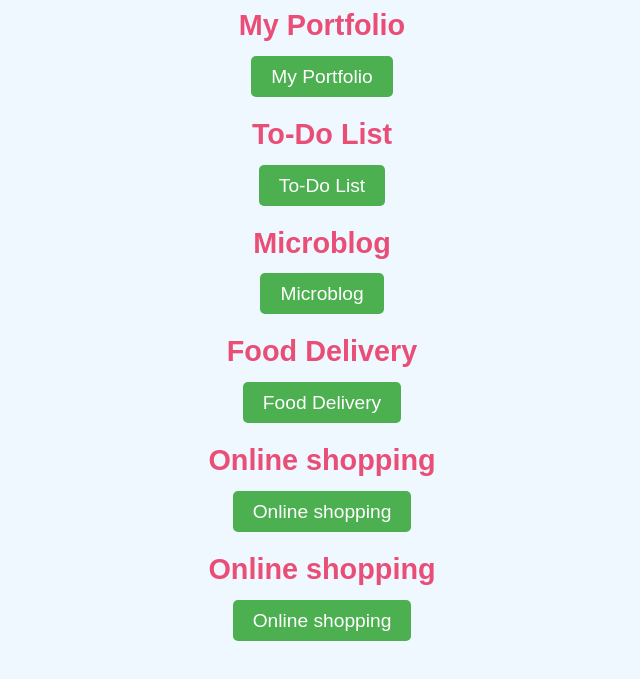
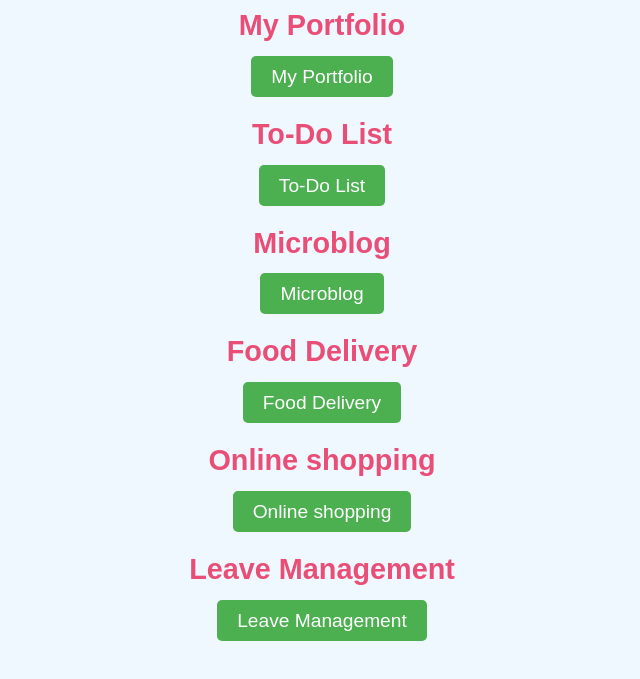
Before and after one commit to sanjayduce/Index, a plain HTML site: page index.html in a window 1280 px wide. Shown: the part 113-792 px from the top of the page, without its empty margins (318-958 px from the left). Drawn offline with Linux system fonts and the light colour scheme.

Commit message:
Update index.html

```diff
--- a/index.html
+++ b/index.html
@@ -72,9 +72,9 @@
         </p>
     </section>
     <section>
-        <h2>Online shopping</h2>
+        <h2>Leave Management</h2>
         <p>
-            <a href="https://sanjayduce.github.io/Index/online/index.html">Online shopping</a>
+            <a href="https://sanjayduce.github.io/Index/Leave Management/index.html">Leave Management</a>
         </p>
     </section>
 </body>
```
